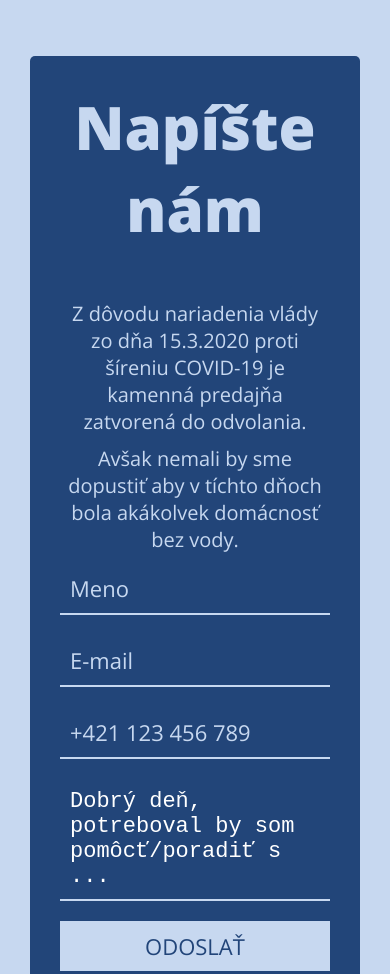
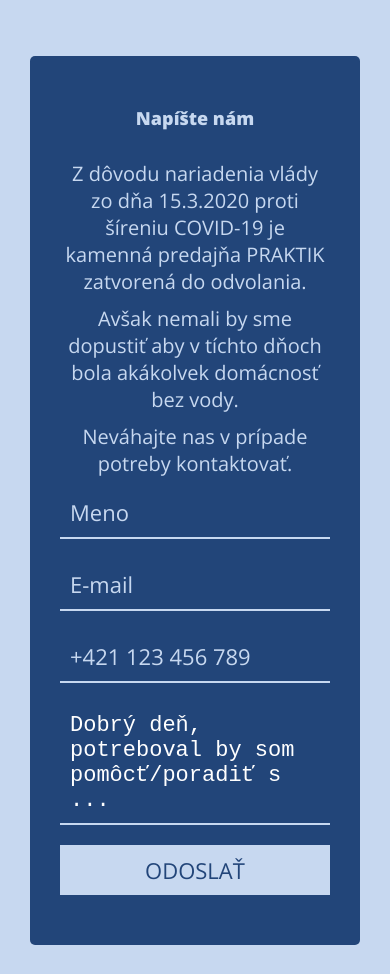
Before and after one commit to Darken141/praktik-nm.sk, a Gatsby site: page / in a window 390 px wide. Shown: the part 426-1400 px from the top of the page. Built offline with nearby package versions, Linux system fonts and the light colour scheme; Gatsby itself is replaced by a stand-in of ours.

```diff
--- a/src/components/layout.scss
+++ b/src/components/layout.scss
@@ -48,7 +48,7 @@
 
 #contact-us {
 	background-color: $primary-color;
-	padding: 3rem;
+	padding: 5rem 3rem;
 	margin-bottom: 10rem;
 	border-radius: 5px;
 
@@ -114,4 +114,10 @@
 		font-size: 1.8rem;
 		text-align: center;
 	}
+
+	.heading-light {
+		margin-bottom: 3rem;
+		font-size: 1.8rem;
+		text-align: center;
+	}
 }
--- a/src/pages/index.js
+++ b/src/pages/index.js
@@ -86,10 +86,11 @@
 			<section id="contact-us">
 				<h2 className="heading-light">Napíšte nám</h2>
 				<p>
-					Z dôvodu nariadenia vlády zo dňa 15.3.2020 proti šíreniu COVID-19 je kamenná predajňa zatvorená do
-					odvolania.
+					Z dôvodu nariadenia vlády zo dňa 15.3.2020 proti šíreniu COVID-19 je kamenná predajňa PRAKTIK
+					zatvorená do odvolania.
 				</p>
 				<p>Avšak nemali by sme dopustiť aby v tíchto dňoch bola akákolvek domácnosť bez vody.</p>
+				<p>Neváhajte nas v prípade potreby kontaktovať.</p>
 
 				<form action="https://getform.io/f/05565fe4-35b5-4ac3-a12a-2dfea583ea63" method="POST">
 					<input type="text" name="name" placeholder="Meno" required />
```
